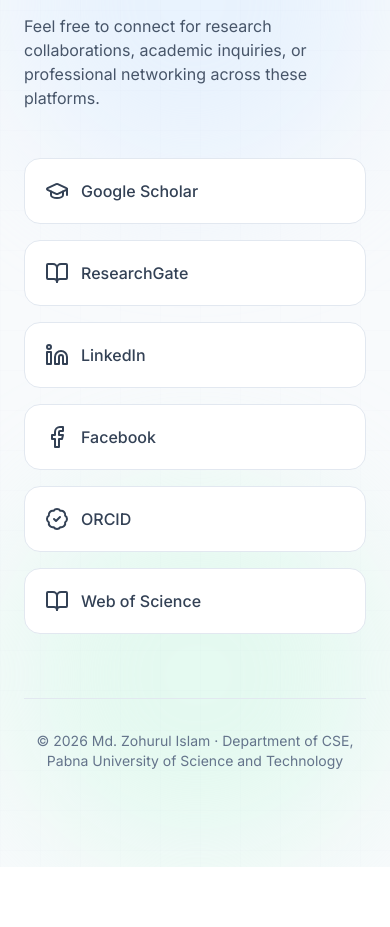
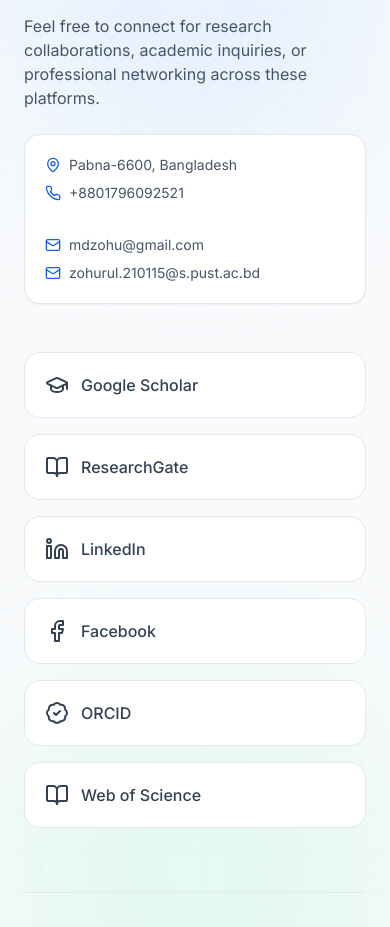
Before and after one commit to zohurul-cse-pust/Portfolio, a React (Vite) app: page / in a window 390 px wide. Shown: the part 10580-11507 px from the top of the page. Before the commit the page ends 11447 px from the top, so only its background shows below. Built offline with nearby package versions, Linux system fonts and the light colour scheme.

Commit message:
Add contact info details (location, phone, emails) to Contact section

```diff
--- a/src/components/sections/Contact.tsx
+++ b/src/components/sections/Contact.tsx
@@ -1,5 +1,6 @@
-import { GraduationCap, BookOpen, Linkedin, Facebook, BadgeCheck, Globe, Send, Share2 } from 'lucide-react';
+import { GraduationCap, BookOpen, Linkedin, Facebook, BadgeCheck, Send, Share2, MapPin, Mail, Phone } from 'lucide-react';
 import { useScrollReveal } from '@/hooks/useScrollReveal';
+import { personalInfo } from '@/data/portfolio';
 
 type SocialLink = {
   name: string;
@@ -77,6 +78,35 @@ export default function Contact() {
           <p className="text-neutral-600 mt-4 max-w-xl">
             Feel free to connect for research collaborations, academic inquiries, or professional networking across these platforms.
           </p>
+
+          {/* Direct Contact Info Card */}
+          <div className="flex flex-wrap items-start gap-8 text-neutral-600 text-sm mt-6 p-5 rounded-2xl bg-white border border-neutral-200 shadow-sm">
+            <div className="flex flex-col gap-2">
+              <span className="flex items-center gap-2">
+                <MapPin size={16} className="text-primary-600 flex-shrink-0" />
+                <span>{personalInfo.location}</span>
+              </span>
+              <a
+                href={`tel:${personalInfo.phone.replace(/\s+/g, '')}`}
+                className="flex items-center gap-2 hover:text-primary-700 transition-colors"
+              >
+                <Phone size={16} className="text-primary-600 flex-shrink-0" />
+                <span>{personalInfo.phone}</span>
+              </a>
+            </div>
+            <div className="flex flex-col gap-2">
+              {personalInfo.emails.map((email) => (
+                <a
+                  key={email}
+                  href={`mailto:${email}`}
+                  className="flex items-center gap-2 hover:text-primary-700 transition-colors"
+                >
+                  <Mail size={16} className="text-primary-600 flex-shrink-0" />
+                  <span>{email}</span>
+                </a>
+              ))}
+            </div>
+          </div>
         </div>
 
         {/* Social links grid */}
```
Also changed, not shown: 5 other files (tests, documents, lock files or other folders).
